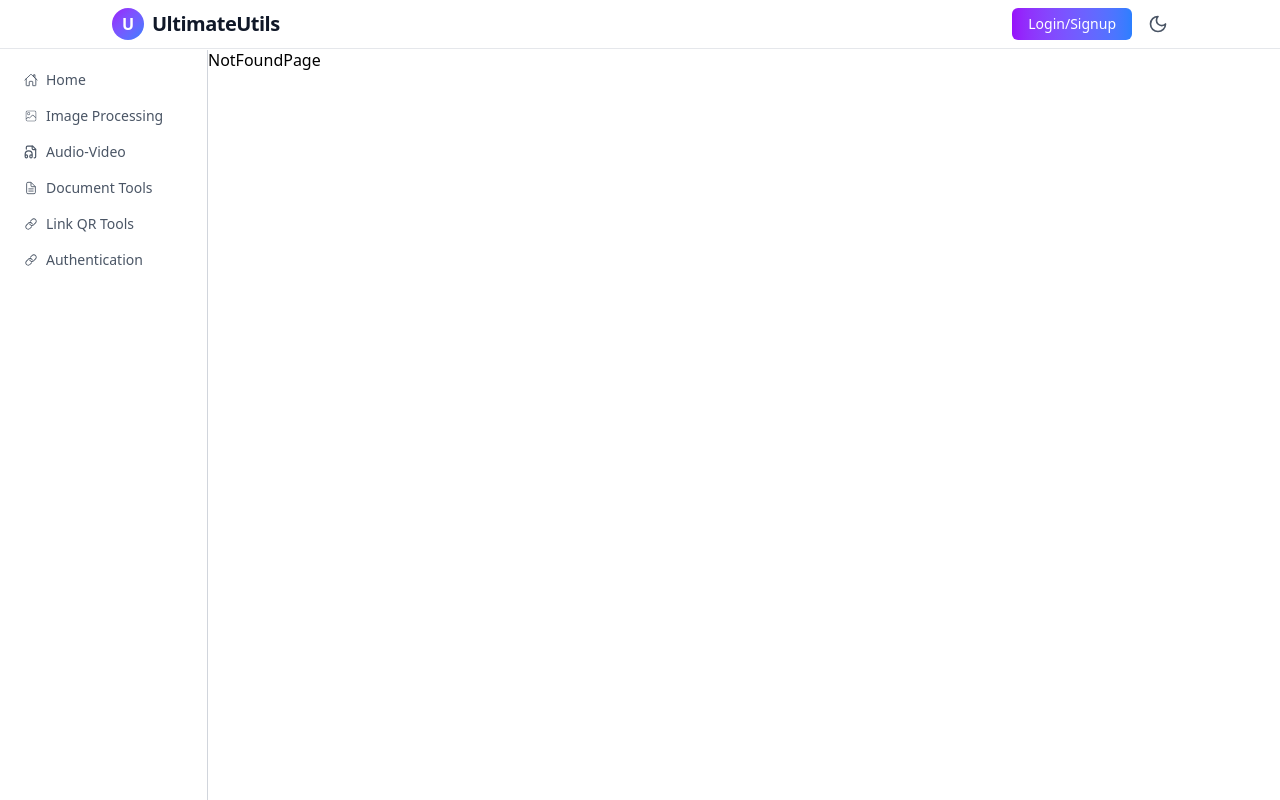
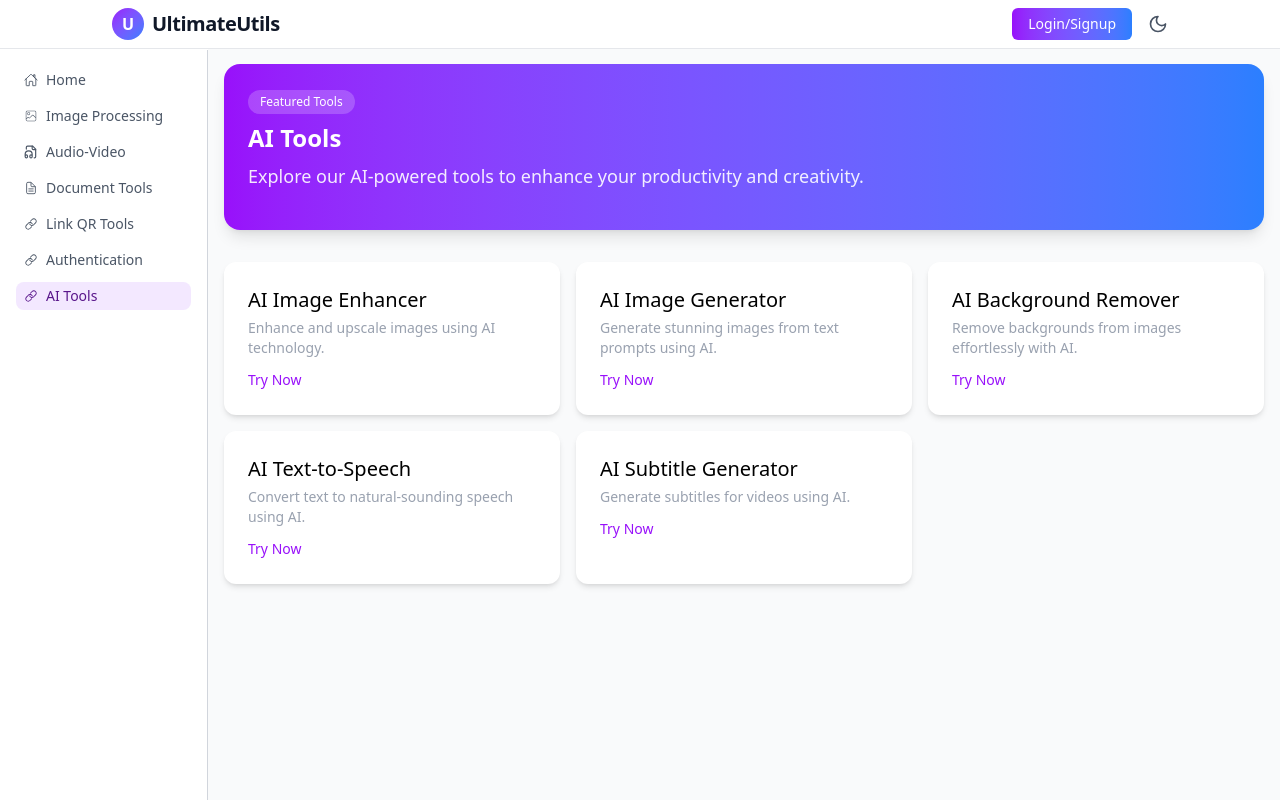
Before and after one commit to AnkeetSah/PolyTools, a React (Vite) app: page /ai-tools in a window 1280 px wide. Built offline with nearby package versions, Linux system fonts and the light colour scheme.

Commit message:
Started working on the AI Image generator

```diff
--- a/src/App.css
+++ b/src/App.css
@@ -2,3 +2,7 @@
 @theme{
      --breakpoint-xs: 300px;
 }
+/* styles.css */
+.button-gradient {
+  @apply bg-gradient-to-r from-purple-600 to-blue-500 hover:from-purple-700 hover:to-blue-600 text-white cursor-pointer;
+}
--- a/src/App.jsx
+++ b/src/App.jsx
@@ -9,6 +9,8 @@ import NotFoundPage from "./pages/NotFoundPage";
 import Compressor from "./pages/ImageTools/Compressor/Compressor";
 import QrGenerator from "./pages/LinkQrTools/QrCodeGenerator.jsx/QrGenerator";
 import Authentication from "./pages/Authentication";
+import AiTools from "./pages/AiTools/AiTools";
+import AI_Image_Generator from "./pages/AiTools/AI_Image_generator/AI_Image_Generator";
 function App() {
   return (
     <Routes>
@@ -18,7 +20,13 @@ function App() {
         <Route path="audio-video" element={<AudioVideoPage />} />
         <Route path="document-tools" element={<DocumentToolsPage />} />
         <Route path="link-qr-tools" element={<LinkQrToolsPage />} />
+        <Route path="ai-tools" element={<AiTools/>} />
+
+        <Route path="ai-tools/image-generator" element={<AI_Image_Generator />} />
+
+        {/* Authentication Route */}
         <Route path="authentication" element={<Authentication/>} />
+
         <Route path="*" element={<NotFoundPage />} />
         <Route path="image-tools/image-compressor" element={<Compressor />} />
         <Route path="link-qr-tools/qr-code-generator" element={<QrGenerator />} />
--- a/src/components/SelectButton.jsx
+++ b/src/components/SelectButton.jsx
@@ -1,4 +1,3 @@
-import React from 'react';
 
 const SelectButton = ({ text, onClick, disabled }) => {
   return (
--- a/src/components/SideBar.jsx
+++ b/src/components/SideBar.jsx
@@ -15,6 +15,7 @@ const Sidebar = ({ onLinkClick }) => {
     { to: '/document-tools', icon: <IoDocumentTextOutline />, label: 'Document Tools' },
     { to: '/link-qr-tools', icon: <IoIosLink />, label: 'Link QR Tools' },
     { to: '/authentication', icon: <IoIosLink />, label: 'Authentication' },
+    { to: '/ai-tools', icon: <IoIosLink />, label: 'AI Tools' },
   ];
 
   return (
--- /dev/null
+++ b/src/pages/AiTools/AiTools.jsx
@@ -0,0 +1,54 @@
+import React from 'react'
+import Banner from '../../components/Banner'
+import Card from '../../components/Card'
+const AiTools = () => {
+    const spanVal = "Featured Tools"
+    const nameVal = "AI Tools"
+    const senVal = "Explore our AI-powered tools to enhance your productivity and creativity."
+    const tools=[{
+
+        title: "AI Image Enhancer",
+        description: "Enhance and upscale images using AI technology.",
+        link: "/ai-tools/image-enhancer"
+    },
+    {
+        title:"AI Image Generator",
+        description: "Generate stunning images from text prompts using AI.",
+        link: "/ai-tools/image-generator"
+    },
+    {
+        title:"AI Background Remover",
+        description: "Remove backgrounds from images effortlessly with AI.",
+        link: "/ai-tools/background-remover"
+    },
+    {
+
+        title: "AI Text-to-Speech",
+        description: "Convert text to natural-sounding speech using AI.",
+        link: "/ai-tools/text-to-speech"
+    },{
+
+        title: "AI Subtitle Generator",
+        description: "Generate subtitles for videos using AI.",
+        link: "/ai-tools/subtitle-generator"
+    }
+    ]
+  return (
+    <main className='w-full bg-gray-50 pt-4 pb-8 px-4 h-full'>
+        <Banner spanVal={spanVal} nameVal={nameVal} senVal={senVal}  />
+        <div className="grid lg:grid-cols-3 gap-4">
+            {tools.map((tool, index) => (
+                <Card
+                    key={index}
+                    title={tool.title}
+                    desc={tool.description}
+                    link={tool.link}
+                />
+            ))}
+
+        </div>
+    </main>
+  )
+}
+
+export default AiTools
--- a/src/pages/AudioVideo/AudioVideoPage.jsx
+++ b/src/pages/AudioVideo/AudioVideoPage.jsx
@@ -1,39 +1,41 @@
-import React from 'react'
+
 import Banner from '../../components/Banner'
+import Card from '../../components/Card'
 
 const AudioVideoPage = () => {
   const spanVal = "Featured Tools"
   const nameVal = "Audio & Video Tools"
   const senVal = "Edit, convert, and enhance your audio and video files with our powerful tools."
+  const tools = [
+        {
+          title: "Audio Converter",
+          description: "Convert audio files to different formats.",
+          link: "/audio-video/audio-converter"
+        },
+        {
+          title: "Video Compressor",
+          description: "Compress video files easily.",
+          link: "/audio-video/video-compressor"
+        }
+      ]
+
   return (
    <main className='w-full  bg-gray-50 pt-4 pb-8 px-4  h-full'>
       <Banner spanVal={spanVal} nameVal={nameVal} senVal={senVal} />
 
       <div className="grid lg:grid-cols-3 gap-4">
 
+        {tools.map((tool, index) => (
+          <Card
+            key={index}
+            title={tool.title}
+            desc={tool.description}
+            link={tool.link}
+          />
+        ))}
 
-        <div className="lg:w-80 rounded-xl bg-white p-6 shadow-md hover:shadow-lg">
-          <h3 className="text-lg font-medium">Audio Converter</h3>
-          <p className="text-gray-400 text-sm">Convert audio files to different formats.</p>
-          <a
-            href="/audio-video/audio-converter"
-            className="inline-flex items-center text-purple-600 text-sm font-medium mt-3"
-          >
-            Try Now
-          </a>
-        </div>
+        {/* Additional tools can be added here */}
 
-
-        <div className="lgw-80 rounded-xl bg-white p-6 shadow-md hover:shadow-lg">
-          <h3 className="text-lg font-medium">Video Compressor</h3>
-          <p className="text-gray-400 text-sm">Compress video files easily.</p>
-          <a
-            href="/audio-video/video-compressor"
-            className="inline-flex items-center text-purple-600 text-sm font-medium mt-3"
-          >
-            Try Now
-          </a>
-        </div>
       </div>
    </main>
   )
--- a/src/pages/Authentication.jsx
+++ b/src/pages/Authentication.jsx
@@ -5,7 +5,7 @@ const Authentication = () => {
 
   return (
     <main className="flex flex-col items-center  h-full py-3  bg-gray-100 min-h-screen">
-     <div className="flex flex-col-reverse lg:flex-row h-auto lg:h-[95dvh] w-[90vw] lg:w-[70dvw] border border-purple-400 p-4 rounded-2xl shadow-lg bg-white">
+     <div className="flex flex-col-reverse gap-4 lg:flex-row h-auto lg:h-[88dvh] w-[90vw] lg:w-[70dvw] border border-purple-400 p-4 rounded-2xl shadow-lg bg-white">
 
         {/* Left Side: Form */}
         <div className="w-full lg:w-1/2 h-auto lg:h-full p-2">
@@ -78,7 +78,10 @@ const Authentication = () => {
 
           {/* Social Login Buttons */}
           <div className="flex flex-col items-center justify-center gap-2 mt-3">
-            <button className="bg-gray-200 hover:bg-white w-full text-[15px] p-2 border border-gray-300 rounded-xl flex justify-center items-center gap-2 cursor-pointer transition-all duration-300 transform hover:scale-105 shadow-sm hover:shadow-md">
+           <button
+  onClick={() => window.location.href = 'http://localhost:3000/auth/google'}
+  className="bg-gray-200 hover:bg-white w-full text-[15px] p-2 border border-gray-300 rounded-xl flex justify-center items-center gap-2 cursor-pointer transition-all duration-300 transform hover:scale-105 shadow-sm hover:shadow-md"
+>
   <img
     className="w-5 h-5"
     src="https://cdn-icons-png.flaticon.com/512/300/300221.png"
@@ -86,6 +89,7 @@ const Authentication = () => {
   />
   Sign in With Google
 </button>
+
 
             <button className="bg-gray-200 hover:bg-white w-full text-[15px] p-2 border border-gray-300 rounded-xl flex justify-center items-center gap-2 cursor-pointer transition-all duration-300 transform hover:scale-105 shadow-sm hover:shadow-md">
               <img
@@ -110,7 +114,7 @@ const Authentication = () => {
         </div>
 
         {/* Right Side: Illustration */}
-        <div className="w-full lg:w-1/2 h-64 lg:h-auto-2">
+        <div className="w-full lg:w-1/2 h-64 lg:h-auto">
 
           <img
             className="h-full rounded-2xl w-full object-cover"
```
Lines whose indentation alone changed are shown as unchanged.
